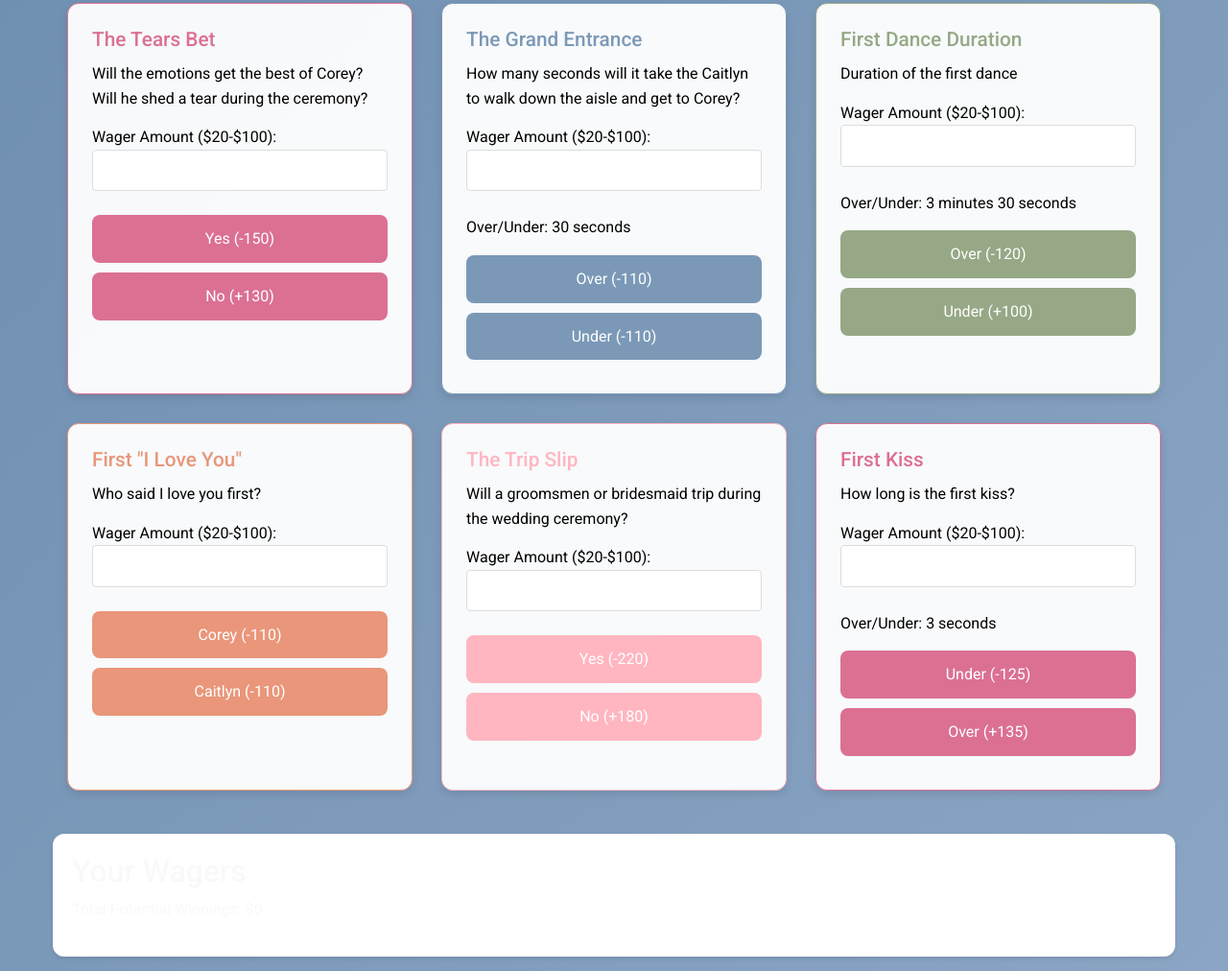
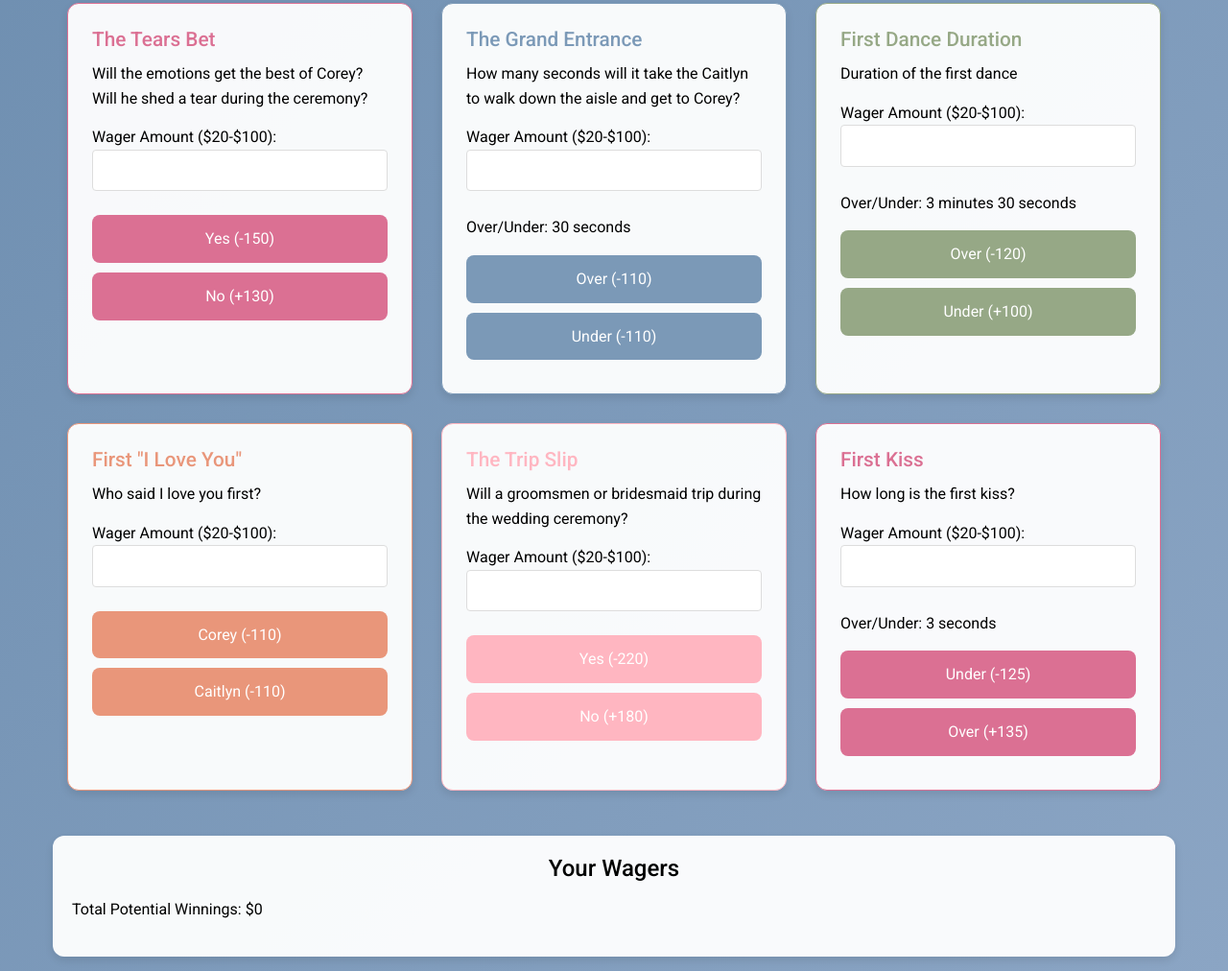
Before and after one commit to corey-webster/websters-wedding-wagers, a plain HTML site: page index.html in a window 1280 px wide. Shown: the part 453-1465 px from the top of the page at 96% size. Drawn offline with nearby package versions, Linux system fonts and the light colour scheme.

Commit message:
Update styles.css
black font for betting

```diff
--- a/styles.css
+++ b/styles.css
@@ -144,16 +144,28 @@ input[type="number"]::-webkit-outer-spin-button {
 }
 
 .bet-slip {
-    margin-top: 30px;
+    background: rgba(255, 255, 255, 0.95);
+    border-radius: 12px;
     padding: 20px;
-    border-radius: 12px;
-    background: white;
-    box-shadow: 0 2px 4px rgba(0, 0, 0, 0.1);
+    margin-top: 2rem;
+    box-shadow: 0 4px 8px rgba(0, 0, 0, 0.1);
+    color: black;
+}
+
+.bet-slip h2 {
+    color: black;
+    font-size: 1.5rem;
+    margin-bottom: 1rem;
+    text-align: center;
 }
 
 .bet-item {
-    padding: 15px 0;
-    border-bottom: 1px solid var(--soft-pink);
+    background: white;
+    padding: 15px;
+    margin-bottom: 10px;
+    border-radius: 8px;
+    box-shadow: 0 2px 4px rgba(0, 0, 0, 0.05);
+    color: black;
 }
 
 .bet-item p {
```
